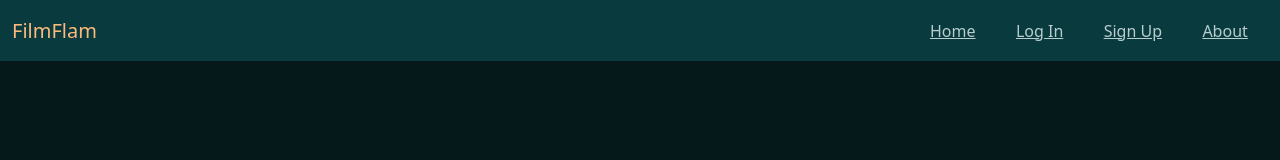
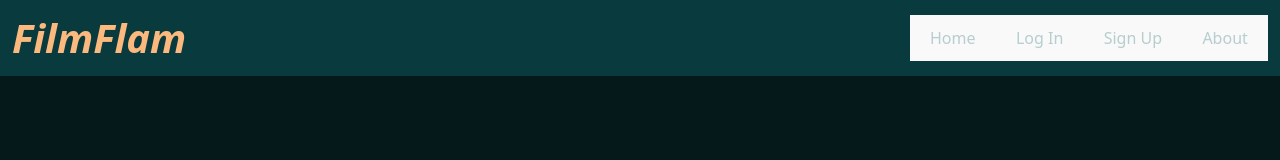
Before and after one commit to kevinmdugas/filmflam, a React (Vite) app in the folder frontend/: page / in a window 1280 px wide. Shown: the top 160 px of the page. Built offline with nearby package versions, Linux system fonts and the light colour scheme; no server answers.

Commit message:
Tweak nav and colors

```diff
--- a/frontend/src/Routes.tsx
+++ b/frontend/src/Routes.tsx
@@ -4,34 +4,31 @@ import {Home} from "@/components/Home.tsx";
 export function FilmFlamRoutes() {
     return (
         <>
-            <nav className="navbar fixed-top navbar-expand-lg bg-body-secondary">
+            <nav className="navbar fixed-top navbar-expand bg-body-secondary">
                 <div className="container-fluid">
-                    <Link className="navbar-brand text-title" to="/">FilmFlam </Link>
-                    <button className="navbar-toggler" type="button" data-bs-toggle="collapse"
-                            data-bs-target="#navbarSupportedContent" aria-controls="navbarSupportedContent"
-                            aria-expanded="false" aria-label="Toggle navigation">
-                        <span className="navbar-toggler-icon"></span>
-                    </button>
+                    <div>
+                        <Link className="navbar-brand text-title fs-1 fw-bold fst-italic" to="/">FilmFlam </Link>
+                    </div>
                     <div className="collapse navbar-collapse justify-content-end" id="main-nav">
                         <ul className="navbar-nav">
                             <li className="nav-item">
-                                <button className="bg-body-secondary">
-                                    <Link className="text-primary" to="/">Home </Link>
+                                <button>
+                                    <Link className="text-primary text-decoration-none" to="/">Home </Link>
                                 </button>
                             </li>
                             <li className="nav-item">
-                                <button className="bg-body-secondary">
-                                    <Link className="text-primary" to="/login"> Log In </Link>
+                                <button>
+                                    <Link className="text-primary text-decoration-none" to="/login"> Log In </Link>
                                 </button>
                             </li>
                             <li className="nav-item">
-                                <button className="bg-body-secondary">
-                                    <Link className="text-primary" to="/signup"> Sign Up </Link>
+                                <button>
+                                    <Link className="text-primary text-decoration-none" to="/signup"> Sign Up </Link>
                                 </button>
                             </li>
                             <li className="nav-item">
-                                <button className="bg-body-secondary">
-                                    <Link className="text-primary" to="/about"> About </Link>
+                                <button>
+                                    <Link className="text-primary text-decoration-none" to="/about"> About </Link>
                                 </button>
                             </li>
                         </ul>
--- a/frontend/src/assets/css/index.css
+++ b/frontend/src/assets/css/index.css
@@ -43,12 +43,13 @@ button {
 	font-size: 1em;
 	font-weight: 500;
 	font-family: inherit;
-	background-color: #1a1a1a;
+	background-color: #093A3E;
 	cursor: pointer;
 	transition: border-color 0.25s;
 }
 button:hover {
-	border-color: #646cff;
+	border-color: #082D31;
+	background-color: #082D31;
 }
 button:focus,
 button:focus-visible {
```
